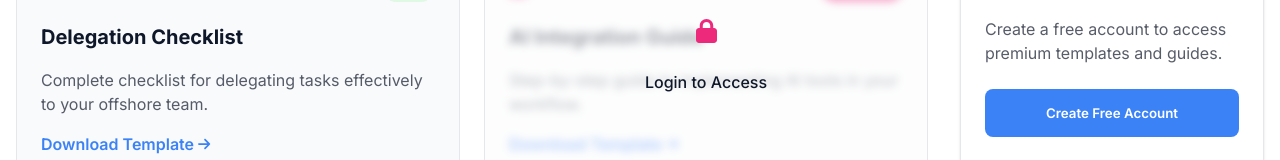
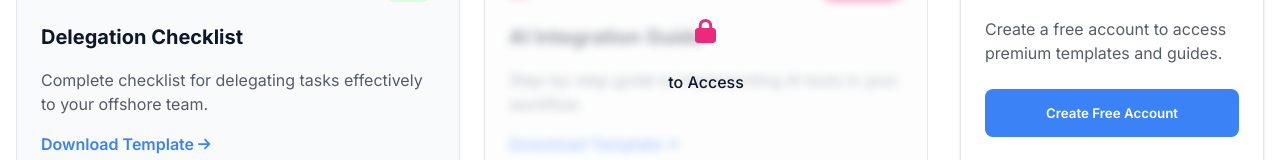
Before and after one commit to shoreagents/ScaleMate-2025, a Next.js app: page /resources/components/ResourceContent in a window 1280 px wide. Shown: the part 170-330 px from the top of the page. Built offline with nearby package versions, Linux system fonts and the light colour scheme.

Commit message:
Update ResourceContent.tsx

```diff
--- a/src/pages/resources/components/ResourceContent.tsx
+++ b/src/pages/resources/components/ResourceContent.tsx
@@ -310,7 +310,7 @@ export default function ResourceContent() {
                 <LockOverlay>
                   <LockContent>
                     <LockIcon icon={faLock} />
-                    <LockText>Login to Access</LockText>
+                    <LockText> to Access</LockText>
                   </LockContent>
                 </LockOverlay>
                 <CardContent>
```
